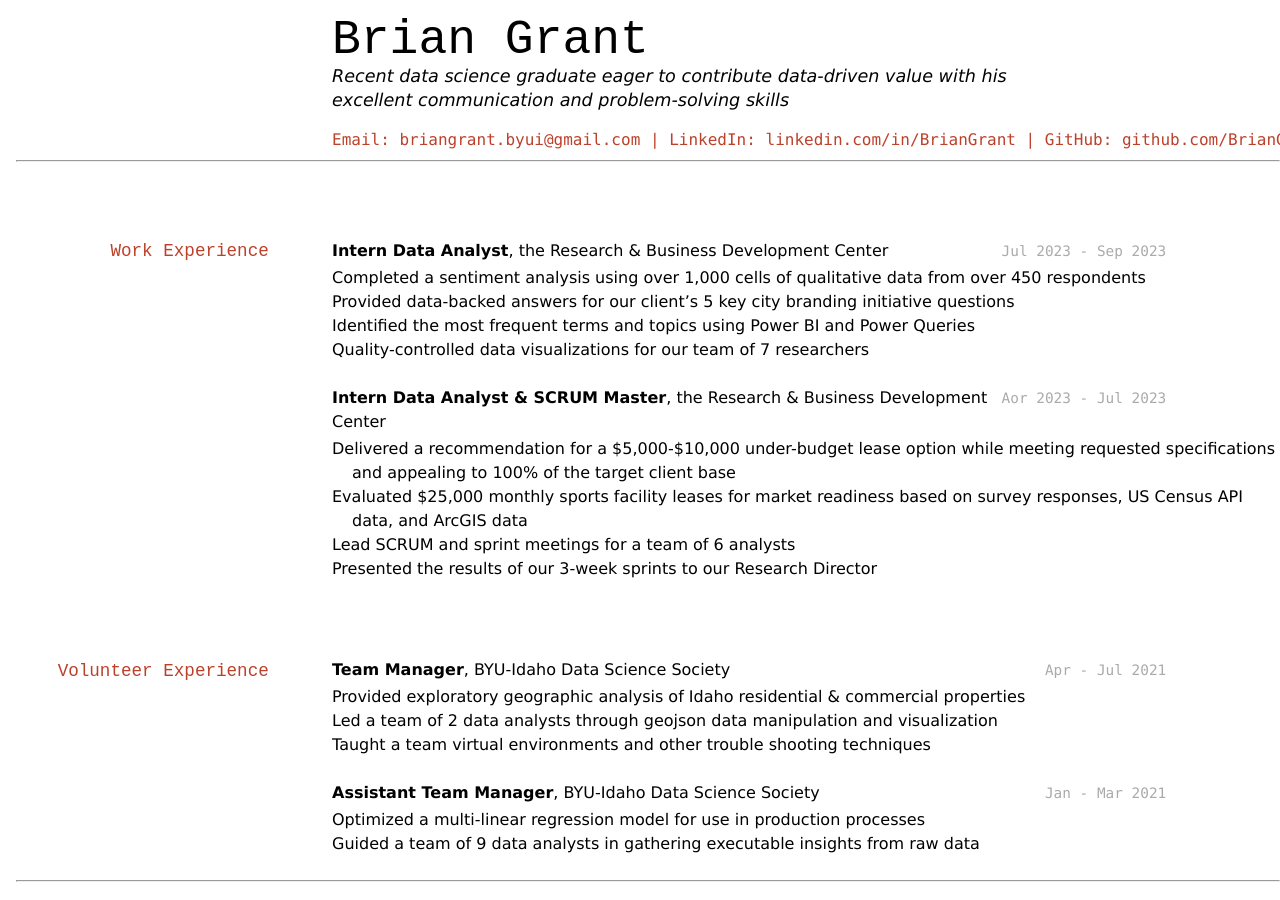
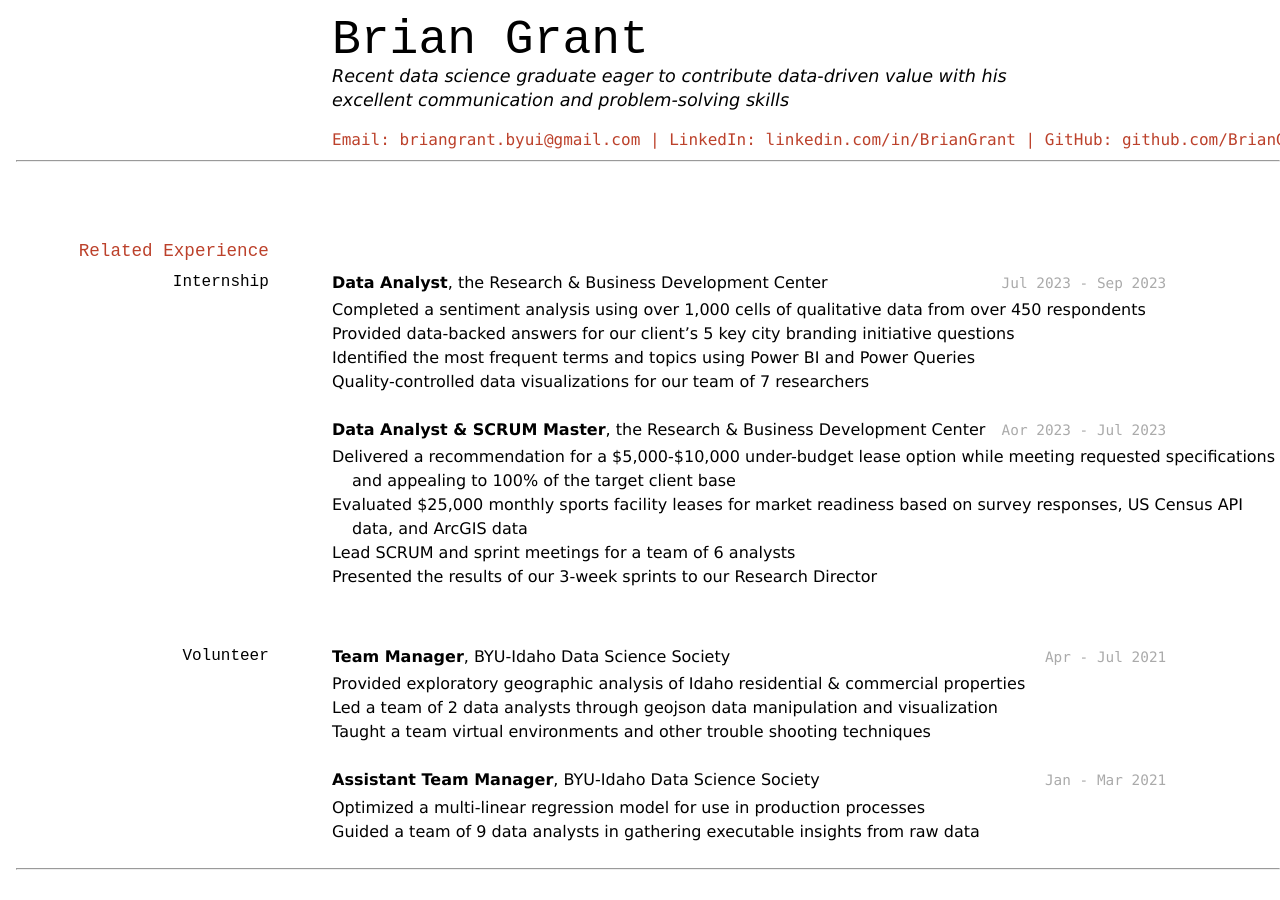
Before and after one commit to BrianGrant-Data/Resume, a Jekyll site: the page built from docs/index.md, in a window 1280 px wide and 900 px high. Built offline with Jekyll 4.4.1, drawn with Linux system fonts in a browser that asks for light colours.

Commit message:
Attempting to add more headers

```diff
--- a/docs/index.md
+++ b/docs/index.md
@@ -18,23 +18,25 @@ Email: <a href="mailto:briangrant.byui@gmail.com">briangrant.byui@gmail.com</a>
 ---
 
 
-## Work Experience
+## Related Experience
+
+### Internship
 `Jul 2023 - Sep 2023`
-__Intern Data Analyst__, the Research & Business Development Center
+__Data Analyst__, the Research & Business Development Center
 - Completed a sentiment analysis using over 1,000 cells of qualitative data from over 450 respondents
 - Provided data-backed answers for our client's 5 key city branding initiative questions
 - Identified the most frequent terms and topics using Power BI and Power Queries
 - Quality-controlled data visualizations for our team of 7 researchers
 
 `Aor 2023 - Jul 2023`
-__Intern Data Analyst & SCRUM Master__, the Research & Business Development Center
+__Data Analyst & SCRUM Master__, the Research & Business Development Center
 - Delivered a recommendation for a $5,000-$10,000 under-budget lease option while meeting requested specifications and appealing to 100% of the target client base
 - Evaluated $25,000 monthly sports facility leases for market readiness based on survey responses, US Census API data, and ArcGIS data
 - Lead SCRUM and sprint meetings for a team of 6 analysts
 - Presented the results of our 3-week sprints to our Research Director
 
 
-## Volunteer Experience
+### Volunteer
 `Apr - Jul 2021`
 __Team Manager__, BYU-Idaho Data Science Society
 - Provided exploratory geographic analysis of Idaho residential & commercial properties
@@ -56,7 +58,7 @@ __Brigham Young University - Idaho__
 - Bachelor of Science in Data Science, with a Minor in Communications
 
 
-## Projects
+### Projects
 `Sep - Dec 2022`
 __Construction Cost Inflation Prediction__, BYU-I Consulting Project
 - Produced a data pipeline for feeding API data into regression models
@@ -67,7 +69,7 @@ __Real-Time Feature Recognition Using Computer Vision__, BYU-I Senior Project
 - Programmed a computer vision application that monitored and edited video streams in real-time at 10+ FPS
 
 
-## Other Courses & Certificates
+### Other Courses & Certificates
 __Machine Learning and Data Mining__ - BYU-Idaho
 - Lead a group in predicting sales by deploying a simple dense neural network
 - Constructed convolutional neural networks and recursive neural networks
```
